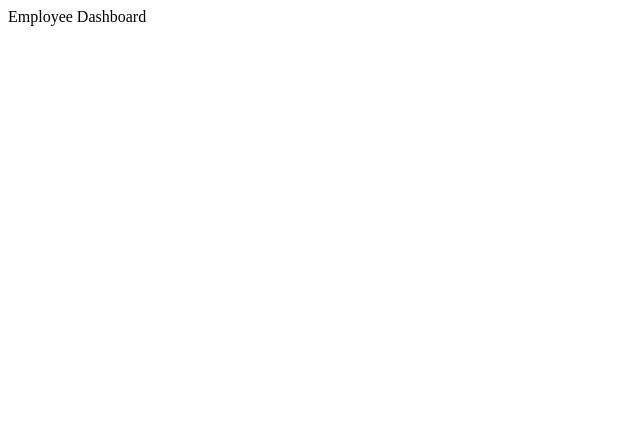
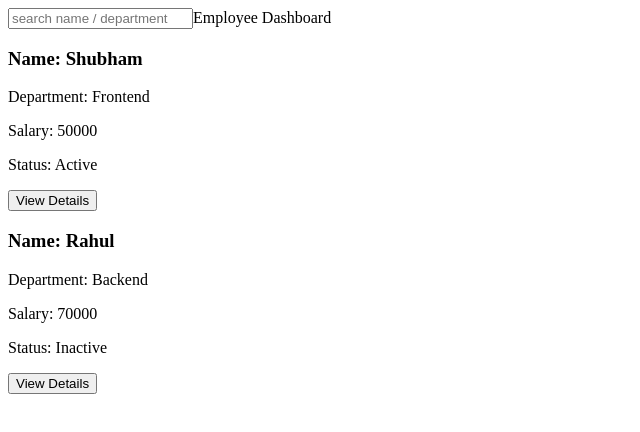
Before and after one commit to shubhampandey17/employee-dashboard, a React (Vite) app: page /dashboard in a window 1280 px wide. Shown: the top 432 px of the page, without its empty margins (0-640 px from the left). Built offline with nearby package versions, Linux system fonts and the light colour scheme.

Commit message:
search bar in dashboard

```diff
--- a/src/pages/Dashboard.jsx
+++ b/src/pages/Dashboard.jsx
@@ -1,11 +1,60 @@
-import React from 'react'
+import React, { useState } from "react";
+import EmployeeCard from "../components/EmployeeCard";
 
 const Dashboard = () => {
+  const employeeData = [
+    {
+      id: 1,
+      name: "Shubham",
+      department: "Frontend",
+      salary: 50000,
+      status: "Active",
+    },
+    {
+      id: 2,
+      name: "Rahul",
+      department: "Backend",
+      salary: 70000,
+      status: "Inactive",
+    },
+  ];
+
+  const [searchValue, setSearchValue] = useState("");
+  const [filteredEmployeeData, setFilteredEmployeeData] = useState(employeeData);
+
+  const onChangeInputSearch = (e) => {
+    const value = e.target.value;
+    setSearchValue(value);
+    const filteredData = employeeData.filter((data) => {
+      return (
+        data.name.toLowerCase().includes(value.toLowerCase()) ||
+        data.department.toLowerCase().includes(value.toLowerCase())
+      );
+    });
+
+    setFilteredEmployeeData(filteredData);
+  };
+
   return (
-    <div>
+    <>
+      <input type="search" value={searchValue} onChange={onChangeInputSearch} placeholder="search name / department" />
       Employee Dashboard
-    </div>
-  )
-}
+      <div>
+        {filteredEmployeeData.map((data) => {
+          return (
+            <EmployeeCard
+              key={data.id}
+              id={data.id}
+              name={data.name}
+              department={data.department}
+              salary={data.salary}
+              status={data.status}
+            />
+          );
+        })}
+      </div>
+    </>
+  );
+};
 
-export default Dashboard
+export default Dashboard;
```
